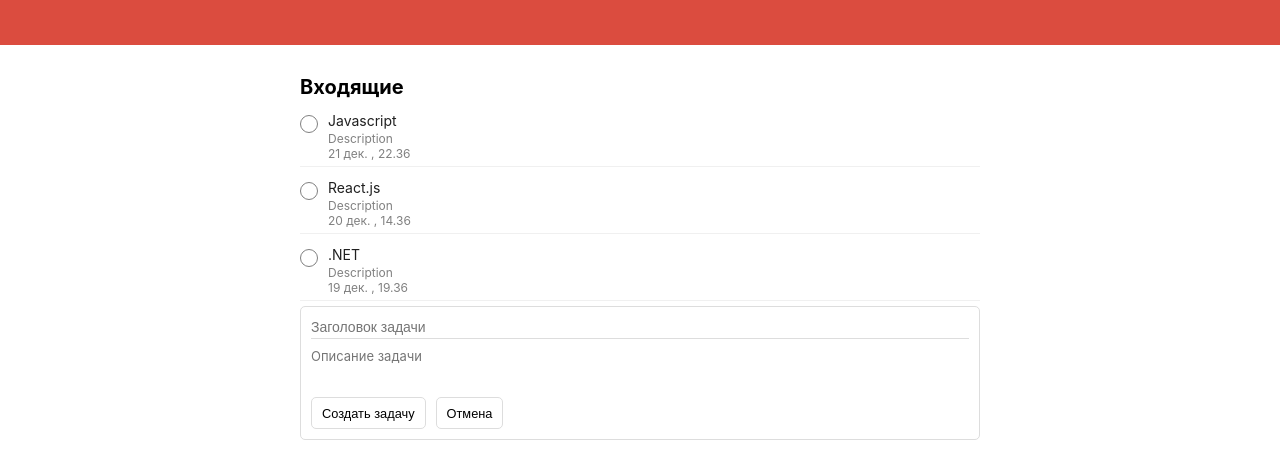
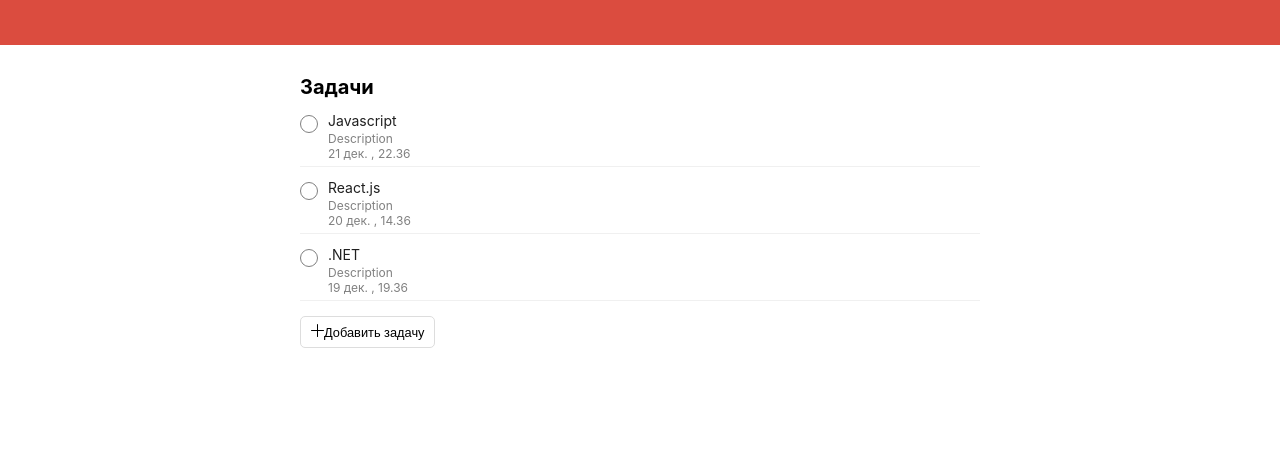
Before and after one commit to evilgodhedgehog/study-works-react, a React (Create React App) app in the folder todolist/: page / in a window 1280 px wide. Shown: the top 476 px of the page. Built offline with nearby package versions, Linux system fonts and the light colour scheme.

Commit message:
feat: added show form function. Fixed TaskForm component

```diff
--- a/todolist/src/App.js
+++ b/todolist/src/App.js
@@ -1,5 +1,5 @@
 import React, { useRef, useState } from 'react';
-import TaskForm from './components/TaskForm';
+import TaskForm from './components/TaskForm/TaskForm';
 import TaskList from './components/TaskList';
 import Button from './components/UI/button/Button';
 
@@ -8,7 +8,7 @@ function App() {
     {id: 1, title: 'Javascript', description: 'Description', date: '21 дек. , 22.36'},
     {id: 2, title: 'React.js', description: 'Description', date: '20 дек. , 14.36'},
     {id: 3, title: '.NET', description: 'Description', date: '19 дек. , 19.36'},
-])
+  ])
 
   const createTask = (newTask) => {
     setTasks([...tasks, newTask])
@@ -18,16 +18,15 @@ function App() {
     setTasks(tasks.filter(p => p.id !== task.id))
   }
 
-  function showTaskForm(){
-
-  }
+  const [form, setForm] = useState(false);
+  const [addForm, setAddForm] = useState(true);
 
   return (
     <div className='app'>
       <header></header>
       <main>
         <TaskList remove={removeTask} tasks={tasks}/>
-        {/* <Button onClick={showTaskForm}>
+        <Button onClick={() => setForm(true)} visible={addForm} setVisible={setAddForm}>
           <span className="icon_add" aria-hidden="true">
             <svg width="13" height="13">
               <path d="M6 6V.5a.5.5 0 0 1 1 0V6h5.5a.5.5 0 1 1 0 1H7v5.5a.5.5
@@ -35,8 +34,8 @@ function App() {
             </svg>
           </span>
           Добавить задачу
-        </Button>  */}
-        <TaskForm create={createTask}/>
+        </Button>
+        <TaskForm create={createTask} visible={form} setVisible={setForm}/>
       </main>
     </div>
   );
--- a/todolist/src/components/TaskForm.jsx
+++ /dev/null
@@ -1,43 +0,0 @@
-import React, {useState} from 'react';
-import Button from './UI/button/Button';
-import Input from './UI/input/Input';
-import Textarea from './UI/textarea/Textarea';
-
-const TaskForm = ({create}) => {
-
-    const [task, setTask] = useState({title: '', description: ''});
-    const locale = 'ru';
-    const today = new Date();
-    const date = `${today.getDate()} ${today.toLocaleDateString(locale, { month: 'short' })}\n`;
-    const time = today.toLocaleTimeString(locale, { hour: 'numeric', hour24: true, minute: 'numeric' });
-
-    const addNewTask = (e) => {
-        e.preventDefault();
-        const newTask = {
-            ...task, id: Date.now(), date: [date, ', ', time]
-        }
-        create(newTask);
-        setTask({title: '', description: ''});
-    }
-
-    return (
-      <form className='add-task-form'>
-        <Input
-          value={task.title}
-          onChange={e => setTask({...task, title: e. target.value})}
-          type='text'
-          placeholder='Заголовок задачи'
-        />
-        <Textarea
-          value={task.description}
-          onChange={e => setTask({...task, description: e. target.value})}
-          type='text'
-          placeholder='Описание задачи'
-        />
-        <Button onClick={addNewTask}>Создать задачу</Button>
-        <Button>Отмена</Button>
-      </form>
-    );
-};
-
-export default TaskForm;
--- /dev/null
+++ b/todolist/src/components/TaskForm/TaskForm.jsx
@@ -0,0 +1,55 @@
+import React, {useState} from 'react';
+import Button from '../UI/button/Button';
+import Input from '../UI/input/Input';
+import Textarea from '../UI/textarea/Textarea';
+import cl from './TaskForm.module.css';
+
+const TaskForm = ({create, visible, setVisible}) => {
+
+    const [task, setTask] = useState({title: '', description: ''});
+    const locale = 'ru';
+    const today = new Date();
+    const date = `${today.getDate()} ${today.toLocaleDateString(locale, { month: 'short' })}\n`;
+    const time = today.toLocaleTimeString(locale, { hour: 'numeric', hour24: true, minute: 'numeric' });
+
+    const addNewTask = (e) => {
+      e.preventDefault();
+      const newTask = {
+          ...task, id: Date.now(), date: [date, ', ', time]
+      }
+      create(newTask);
+      setTask({title: '', description: ''});
+    }
+
+    const classes = [cl.addTaskForm];
+
+    if(visible){
+      classes.push(cl.show)
+    }
+
+    const invisibleForm = (e) => {
+      e.preventDefault();
+      setVisible(false);
+    }
+
+    return (
+      <form className={classes.join(' ')}>
+        <Input
+          value={task.title}
+          onChange={e => setTask({...task, title: e.target.value})}
+          type='text'
+          placeholder='Заголовок задачи'
+        />
+        <Textarea
+          value={task.description}
+          onChange={e => setTask({...task, description: e.target.value})}
+          type='text'
+          placeholder='Описание задачи'
+        />
+        <Button onClick={addNewTask}>Создать задачу</Button>
+        <Button onClick={invisibleForm}>Отмена</Button>
+      </form>
+    );
+};
+
+export default TaskForm;
--- /dev/null
+++ b/todolist/src/components/TaskForm/TaskForm.module.css
@@ -0,0 +1,13 @@
+.addTaskForm {
+    border: 1px solid #ddd;
+    border-radius: 5px;
+    padding: 10px;
+    cursor: text;
+    display: none;
+}
+.addTaskForm.show {
+    display: block;
+}
+.addTaskForm:focus-within {
+    border: 1px solid rgba(0,0,0, .4);
+}
--- a/todolist/src/components/TaskList.jsx
+++ b/todolist/src/components/TaskList.jsx
@@ -2,9 +2,18 @@ import React from 'react';
 import TaskItem from './TaskItem';
 
 const TaskList = ({tasks, remove}) => {
+
+    if(!tasks.length){
+        return (
+            <h2 style={{textAlign: 'center', marginBottom: '15px'}}>
+                Список задач пуст
+            </h2>
+        )
+    }
+
     return (
         <div>
-            <div className='task-list__title'>Входящие</div>
+            <div className='task-list__title'>Задачи</div>
             {tasks.map(((task) =>
                 <TaskItem remove={remove} task={task} key={task.id}/>
              ))}
--- a/todolist/src/components/UI/button/Button.jsx
+++ b/todolist/src/components/UI/button/Button.jsx
@@ -1,9 +1,16 @@
 import React from 'react';
-import classes from './Button.module.css';
+import cl from './Button.module.css';
 
-const Button = ({children, ...props}) => {
+const Button = ({children, visible, ...props}) => {
+
+    const classes = [cl.btn];
+
+    if(visible === false){
+        classes.push(cl.none)
+    }
+
     return (
-        <button {...props} className={classes.btn}>
+        <button {...props} className={classes.join(' ')}>
             {children}
         </button>
     );
--- a/todolist/src/components/UI/button/Button.module.css
+++ b/todolist/src/components/UI/button/Button.module.css
@@ -21,3 +21,6 @@
 .btn.active {
     opacity: 1;
 }
+.btn.none{
+    display: none;
+}
--- a/todolist/src/css/styles.css
+++ b/todolist/src/css/styles.css
@@ -138,19 +138,7 @@ main {
     color: #808080;
     font-size: .75rem;
 }
-.add-task-form {
-    border: 1px solid #ddd;
-    border-radius: 5px;
-    padding: 10px;
-    cursor: text;
-    display: block;
-}
-.add-task-form.show {
-    display: block;
-}
-.add-task-form:focus-within {
-    border: 1px solid rgba(0,0,0, .4);
-}
+
 .task-list-actions {
     display: none;
     justify-content: flex-end;
```
